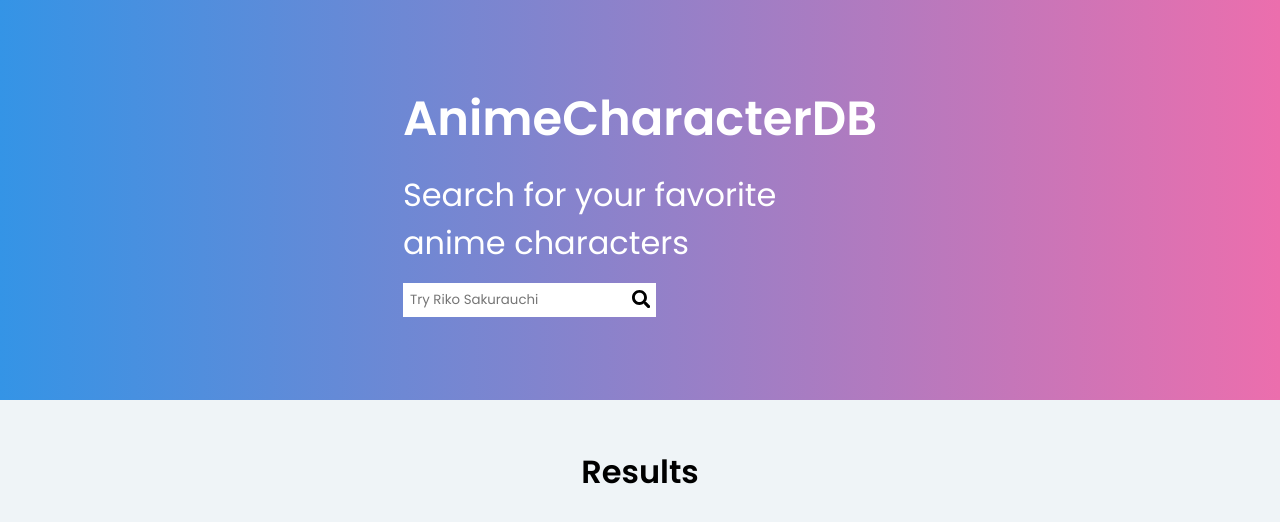
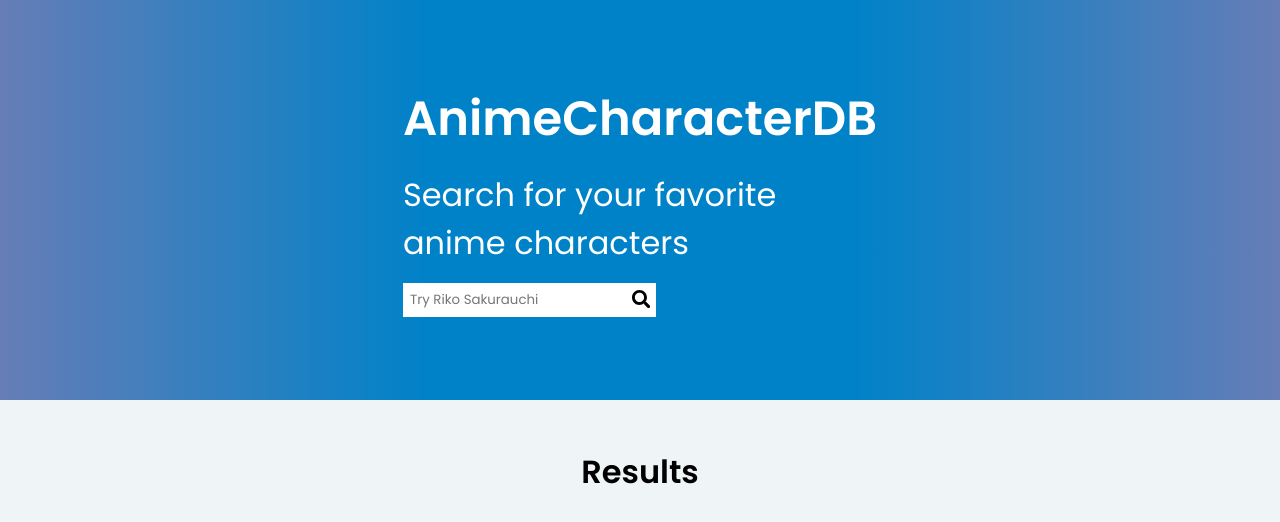
Before and after one commit to donovangomez/my-character-list, a React (Create React App) app: page / in a window 1280 px wide. Shown: the top 522 px of the page. Built offline with nearby package versions, Linux system fonts and the light colour scheme.

Commit message:
change color scheme to darker blue

```diff
--- a/src/components/CharacterCard.js
+++ b/src/components/CharacterCard.js
@@ -15,7 +15,7 @@ const CharaImg = styled.img`
   height: 150px;
   object-fit: cover;
   border-radius: 100%;
-  border: 3px solid #3494e6;
+  border: 3px solid #667db6;
 `;
 
 const CharaName = styled.h3`
@@ -38,7 +38,7 @@ const ButtonContainer = styled.div`
 `;
 
 const Anchor = styled.a`
-  color: #3494e6;
+  color: #667db6;
   transition: color 0.2s ease-in;
 
   &:hover {
@@ -49,7 +49,7 @@ const Anchor = styled.a`
 const Button = styled.button`
   background-color: transparent;
   border: none;
-  color: #3494e6;
+  color: #667db6;
   cursor: pointer;
   font-size: 1.15rem;
   transition: color 0.2s ease-in;
--- a/src/components/Header.js
+++ b/src/components/Header.js
@@ -6,16 +6,20 @@ const Hero = styled.section`
   display: flex;
   justify-content: center;
   align-items: center;
-  background: #3494e6; /* fallback for old browsers */
+  background: #667db6; /* fallback for old browsers */
   background: -webkit-linear-gradient(
     to right,
-    #ec6ead,
-    #3494e6
+    #667db6,
+    #0082c8,
+    #0082c8,
+    #667db6
   ); /* Chrome 10-25, Safari 5.1-6 */
   background: linear-gradient(
-    to left,
-    #ec6ead,
-    #3494e6
+    to right,
+    #667db6,
+    #0082c8,
+    #0082c8,
+    #667db6
   ); /* W3C, IE 10+/ Edge, Firefox 16+, Chrome 26+, Opera 12+, Safari 7+ */
 
   color: #fff;
```
